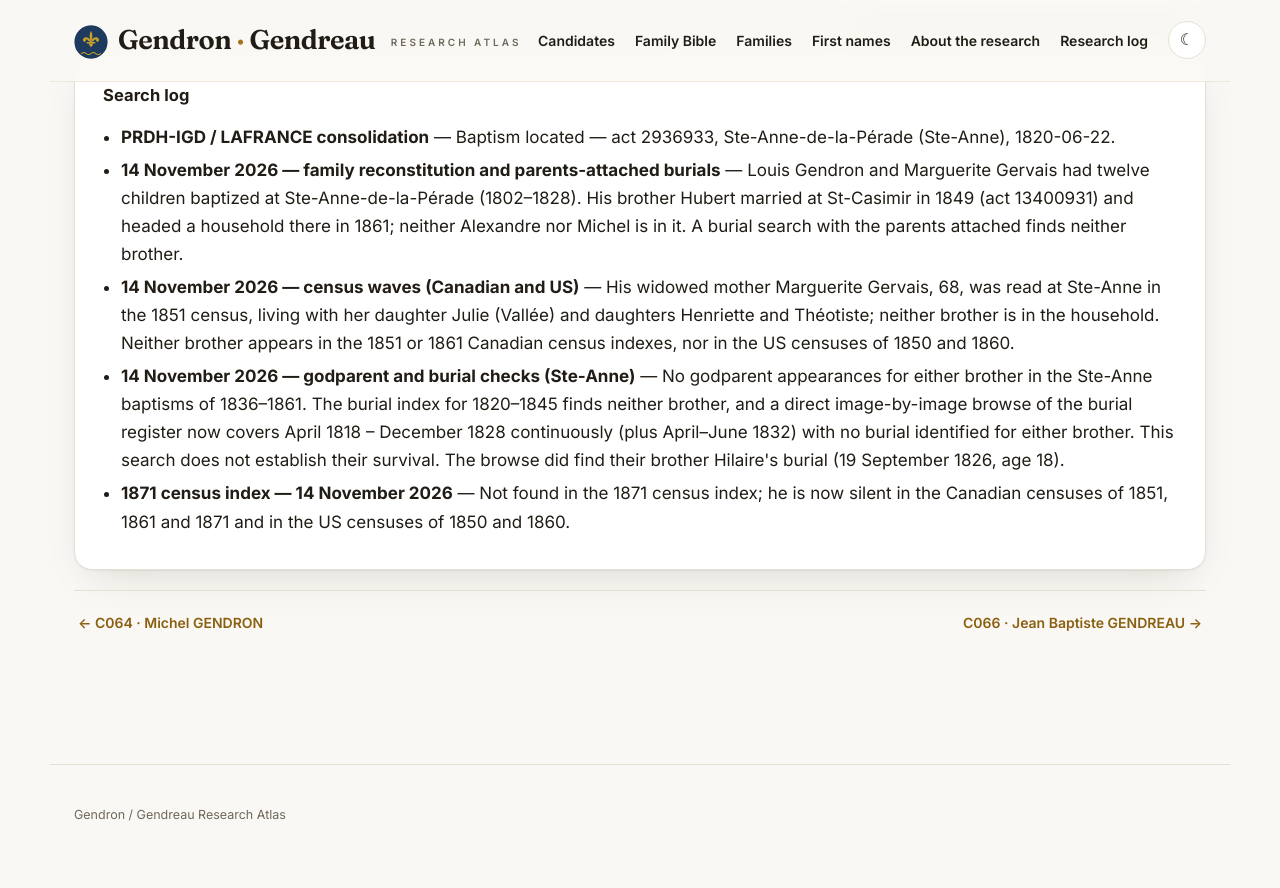
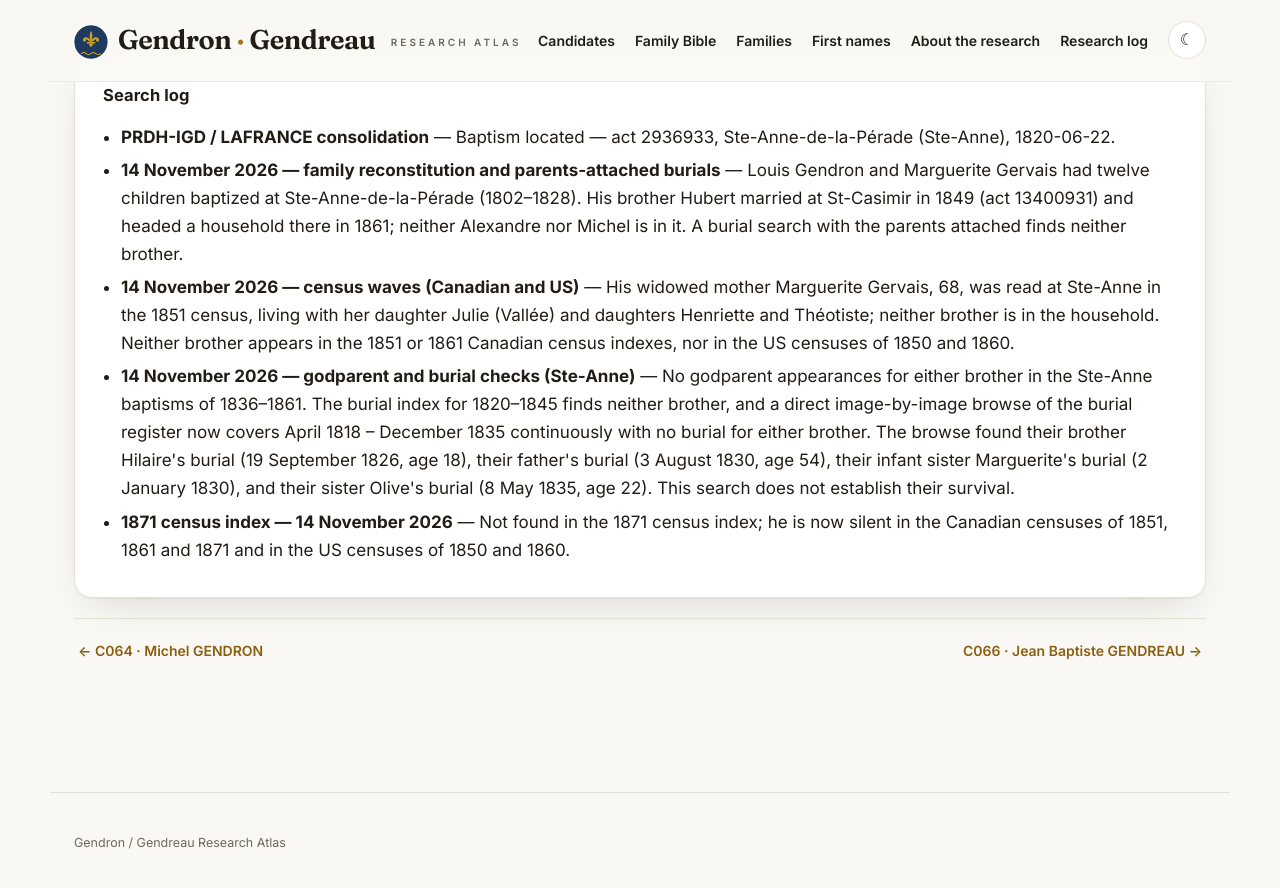
Before and after one commit to vetharmon/gendron-research, a Jekyll site: the page built from _candidates/c065.md, in a window 1280 px wide and 900 px high, scrolled down 1898 px. Shown: the top 888 px of the window. Built offline with Jekyll 4.4.1, drawn with Linux system fonts in a browser that asks for light colours.

Commit message:
Add files via upload

```diff
--- a/_candidates/c065.md
+++ b/_candidates/c065.md
@@ -19,7 +19,7 @@ search_log:
 - resource: 14 November 2026 — census waves (Canadian and US)
   outcome: His widowed mother Marguerite Gervais, 68, was read at Ste-Anne in the 1851 census, living with her daughter Julie (Vallée) and daughters Henriette and Théotiste; neither brother is in the household. Neither brother appears in the 1851 or 1861 Canadian census indexes, nor in the US censuses of 1850 and 1860.
 - resource: 14 November 2026 — godparent and burial checks (Ste-Anne)
-  outcome: No godparent appearances for either brother in the Ste-Anne baptisms of 1836–1861. The burial index for 1820–1845 finds neither brother, and a direct image-by-image browse of the burial register now covers April 1818 – December 1828 continuously (plus April–June 1832) with no burial identified for either brother. This search does not establish their survival. The browse did find their brother Hilaire's burial (19 September 1826, age 18).
+  outcome: No godparent appearances for either brother in the Ste-Anne baptisms of 1836–1861. The burial index for 1820–1845 finds neither brother, and a direct image-by-image browse of the burial register now covers April 1818 – December 1835 continuously with no burial for either brother. The browse found their brother Hilaire's burial (19 September 1826, age 18), their father's burial (3 August 1830, age 54), their infant sister Marguerite's burial (2 January 1830), and their sister Olive's burial (8 May 1835, age 22). This search does not establish their survival.
 - resource: 1871 census index — 14 November 2026
   outcome: Not found in the 1871 census index; he is now silent in the Canadian censuses of 1851, 1861 and 1871 and in the US censuses of 1850 and 1860.
 permalink: /candidates/c065/
```
Also changed, not shown: _candidates/c039.md (+1 -1 lines).
